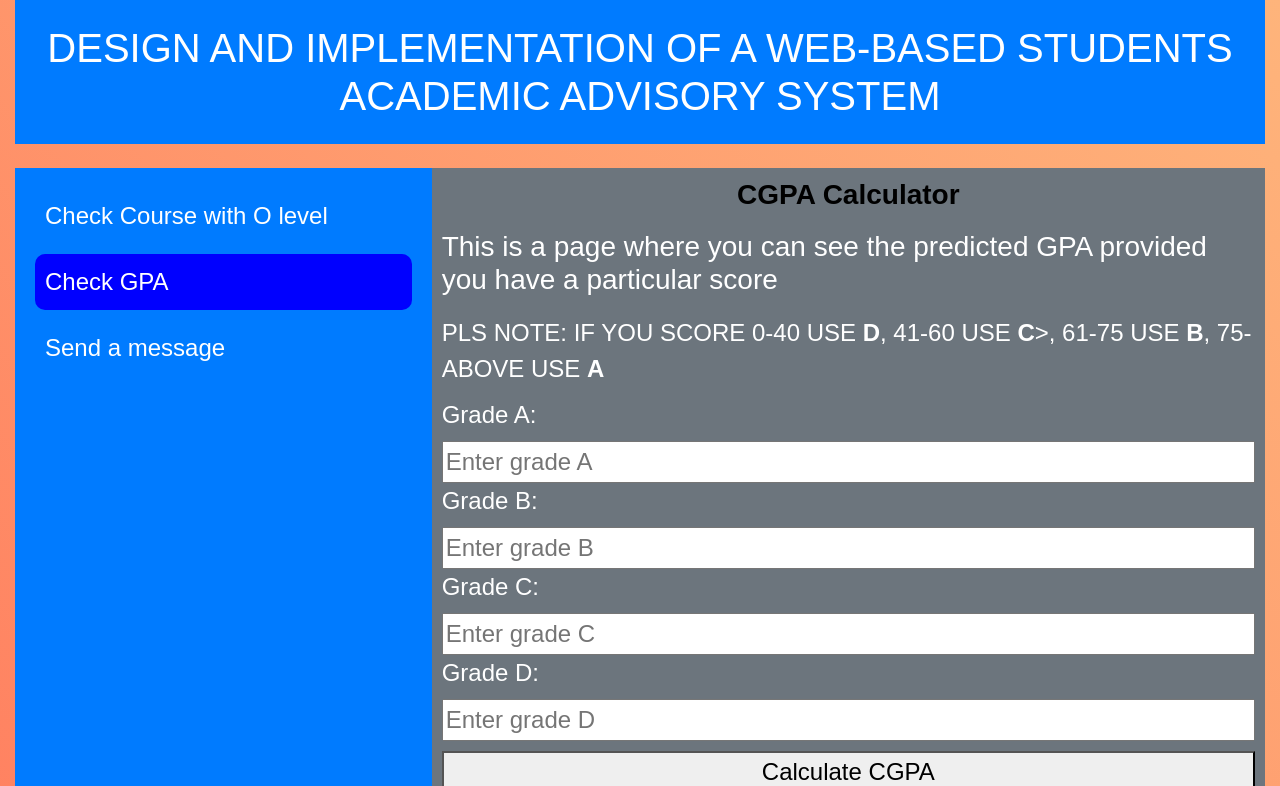
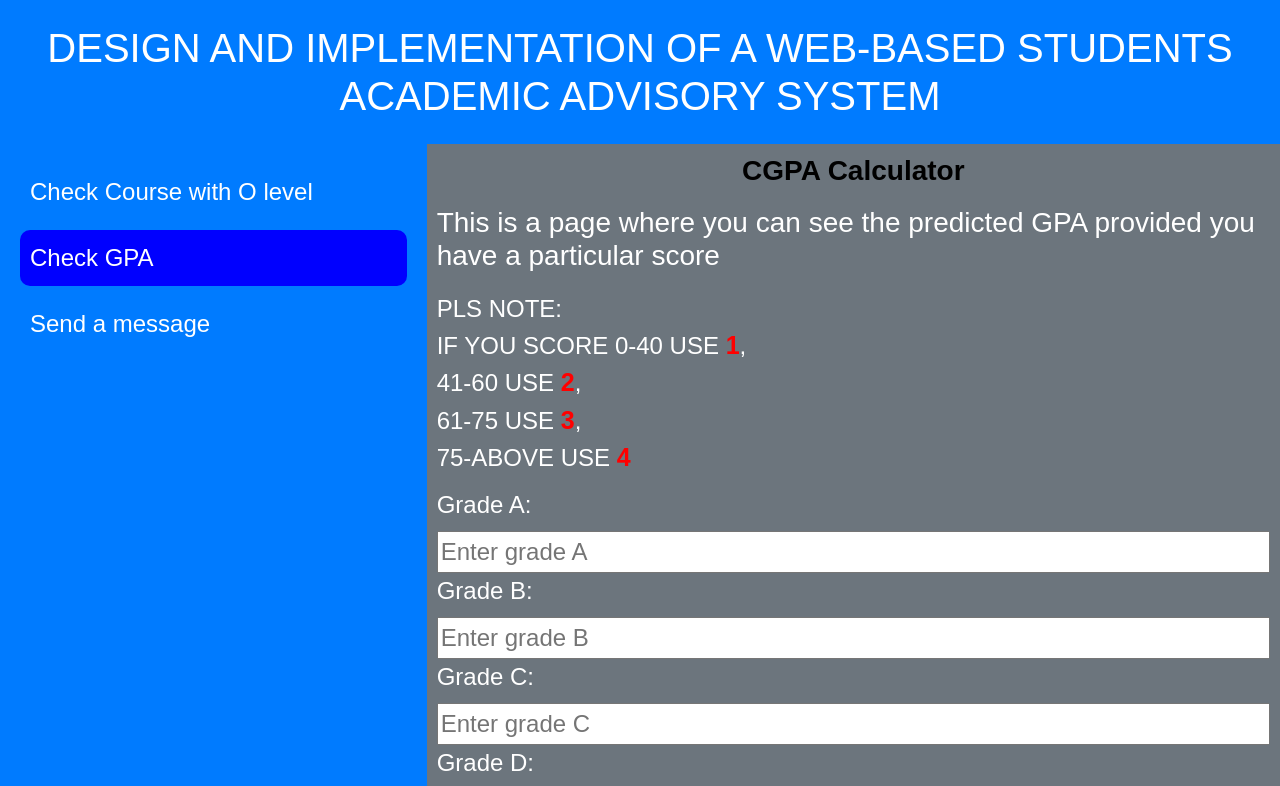
Before and after one commit to olajesu070/student-advisory-system, a plain HTML site: page dashboard.html in a window 1280 px wide. Both pictures are taken after a click on the element "Check GPA". Shown: the top 786 px of the page. Drawn offline with nearby package versions, Linux system fonts and the light colour scheme.

Commit message:
adjustment

```diff
--- a/dashboard.html
+++ b/dashboard.html
@@ -8,17 +8,18 @@
       href="https://maxcdn.bootstrapcdn.com/bootstrap/4.0.0/css/bootstrap.min.css"
     />
     <link rel="stylesheet" href="styles.css" />
-    <title>Your Project Title - Dashboard</title>
+    <title> DESIGN AND IMPLEMENTATION OF A WEB-BASED STUDENTS ACADEMIC ADVISORY
+      SYSTEM</title>
   </head>
   <body>
-    <div class="container-fluid">
+    <div class="container-fluids">
       <header class="bg-primary text-white text-center py-4">
         <h1>
           DESIGN AND IMPLEMENTATION OF A WEB-BASED STUDENTS ACADEMIC ADVISORY
           SYSTEM
         </h1>
       </header>
-      <div class="container-fluid mt-4 bg-secondary" style="min-height: 100vh">
+      <div class="container-fluid mt-4s bg-secondary" style="min-height: 100vh">
         <div class="row">
           <div class="sidebar col-lg-4 bg-primary" style="min-height: 100vh">
             <div
@@ -41,7 +42,7 @@
 
           <div class="content col-lg-8 bg-secondary">
             <div class="check-status content-section">
-              <div class="content col-lg-8 bg-secondary">
+              <div class="content bg-secondary">
                 <div
                   class="header fs-2"
                   style="
@@ -159,8 +160,20 @@
                   you have a particular score
                 </h3>
                 <div class="p">
-                  PLS NOTE: IF YOU SCORE 0-40 USE <b>D</b>, 41-60 USE <b>C</b>>,
-                  61-75 USE <b> B</b>, 75-ABOVE USE <b>A</b>
+                  PLS NOTE: <br />IF YOU SCORE 0-40 USE
+                  <span style="color: red; font-weight: 700; font-size: 25px"
+                    >1</span
+                  >, <br />41-60 USE
+                  <span style="color: red; font-weight: 700; font-size: 25px"
+                    >2</span
+                  >,<br />
+                  61-75 USE
+                  <span style="color: red; font-weight: 700; font-size: 25px">
+                    3</span
+                  >, <br />75-ABOVE USE
+                  <span style="color: red; font-weight: 700; font-size: 25px"
+                    >4</span
+                  >
                 </div>
                 <div
                   style="width: 100%"
@@ -175,7 +188,7 @@
                     <label for="gradeA">Grade A:</label>
                     <input
                       style="width: 100%"
-                      type="number"
+                      type="text"
                       id="gradeA"
                       min="0"
                       max="4"
@@ -187,7 +200,7 @@
                     <label for="gradeB">Grade B:</label>
                     <input
                       style="width: 100%"
-                      type="number"
+                      type="text"
                       id="gradeB"
                       min="0"
                       max="4"
@@ -200,7 +213,7 @@
                     <label for="gradeC">Grade C:</label>
                     <input
                       style="width: 100%"
-                      type="number"
+                      type="text"
                       id="gradeC"
                       min="0"
                       max="4"
@@ -213,7 +226,7 @@
                     <label for="gradeD">Grade D:</label>
                     <input
                       style="width: 100%"
-                      type="number"
+                      type="text"
                       id="gradeD"
                       min="0"
                       max="4"
```
Also changed, not shown: index.html (+4 -8 lines).
